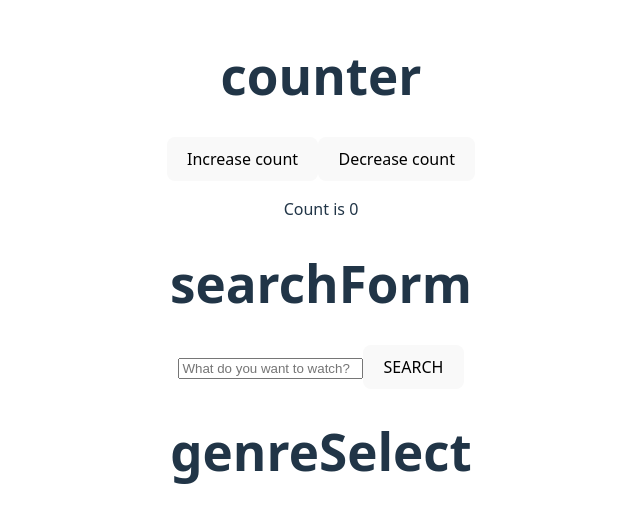
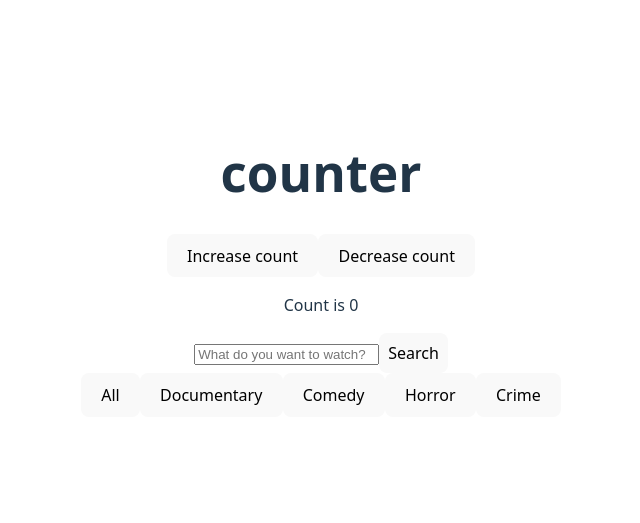
Before and after one commit to marthadeluqueepam1/react-components, a React (Vite) app: page / in a window 1280 px wide. Shown: the part 137-660 px from the top of the page, without its empty margins (319-959 px from the left). Built offline with nearby package versions, Linux system fonts and the light colour scheme.

Commit message:
Genre Select and Search Form implementations

```diff
--- a/src/App.tsx
+++ b/src/App.tsx
@@ -6,7 +6,11 @@ import SearchForm from './components/SearchForm'
 function App() {
 
   return (
-    <><Counter /><SearchForm /><GenreSelect /></>
+    <>
+    <Counter />
+    <SearchForm initialQuery="" onSearch={(query) => console.log("Search:", query)}/>
+    <GenreSelect genres={['All', 'Documentary', 'Comedy', 'Horror', 'Crime']} selectedGenre="All" onSelect={(selected) => console.log("Selected genre:", selected)}/>
+    </>
   )
 }
 
--- a/src/components/GenreSelect.tsx
+++ b/src/components/GenreSelect.tsx
@@ -1,23 +1,21 @@
-function GenreSelect(){
-    return (
-    <>
-      <div className="genreSelect">
-        <h1>genreSelect</h1>
-      </div>
-    </>
-    )
-}
+import React from 'react';
 
-export default GenreSelect
+type GenreSelectProps = {
+  genres: string[];
+  selectedGenre: string;
+  onSelect: (genre: string) => void;
+};
 
-// import React from "react";
-// import ReactDOM from "react-dom/client";
+const GenreSelect = ({ genres, selectedGenre, onSelect }: GenreSelectProps) => {
+  return (
+    <div>
+      {genres.map((genre) => (
+        <button key={genre} onClick={() => onSelect(genre)}>
+          {genre}
+        </button>
+      ))}
+    </div>
+  );
+};
 
-// const myHeader = React.createElement(
-//   "H1",
-//   { className: "header_title" },
-//   "Hello React!"
-// );
-// const rootElement = document.getElementById("root");
-
-// ReactDOM.render(myHeader, rootElement);
+export default GenreSelect;
--- a/src/components/SearchForm.tsx
+++ b/src/components/SearchForm.tsx
@@ -1,13 +1,39 @@
-function SearchForm (){
-    return (
+import React, { useState } from 'react';
+
+interface SearchFormProps {
+  initialQuery: string;
+  onSearch: (query: string) => void;
+};
+
+function SearchForm({ initialQuery, onSearch }: SearchFormProps){
+  const [query, setQuery] = useState(initialQuery);
+
+  const handleKeyDown = (event: React.KeyboardEvent<HTMLInputElement>) => {
+    if (event.key === 'Enter') {
+      onSearch(query);
+    }
+  };
+
+  const handleButtonClick = () => {
+    onSearch(query);
+  };
+
+  return (
     <>
-      <div className="searchForm">
-        <h1>searchForm</h1>
-        <input type="text" placeholder="What do you want to watch?"></input>
-        <button>SEARCH</button>
-      </div>
+    <div>
+      <input
+        type="text"
+        value={query}
+        onChange={(event) => setQuery(event.target.value)}
+        onKeyDown={handleKeyDown} // Handle Enter key
+        placeholder="What do you want to watch?"
+      />
+      <button onClick={handleButtonClick} style={{ padding: '8px' }}>
+        Search
+      </button>
+    </div>
     </>
-    )
+  )
 }
 
 export default SearchForm
```
